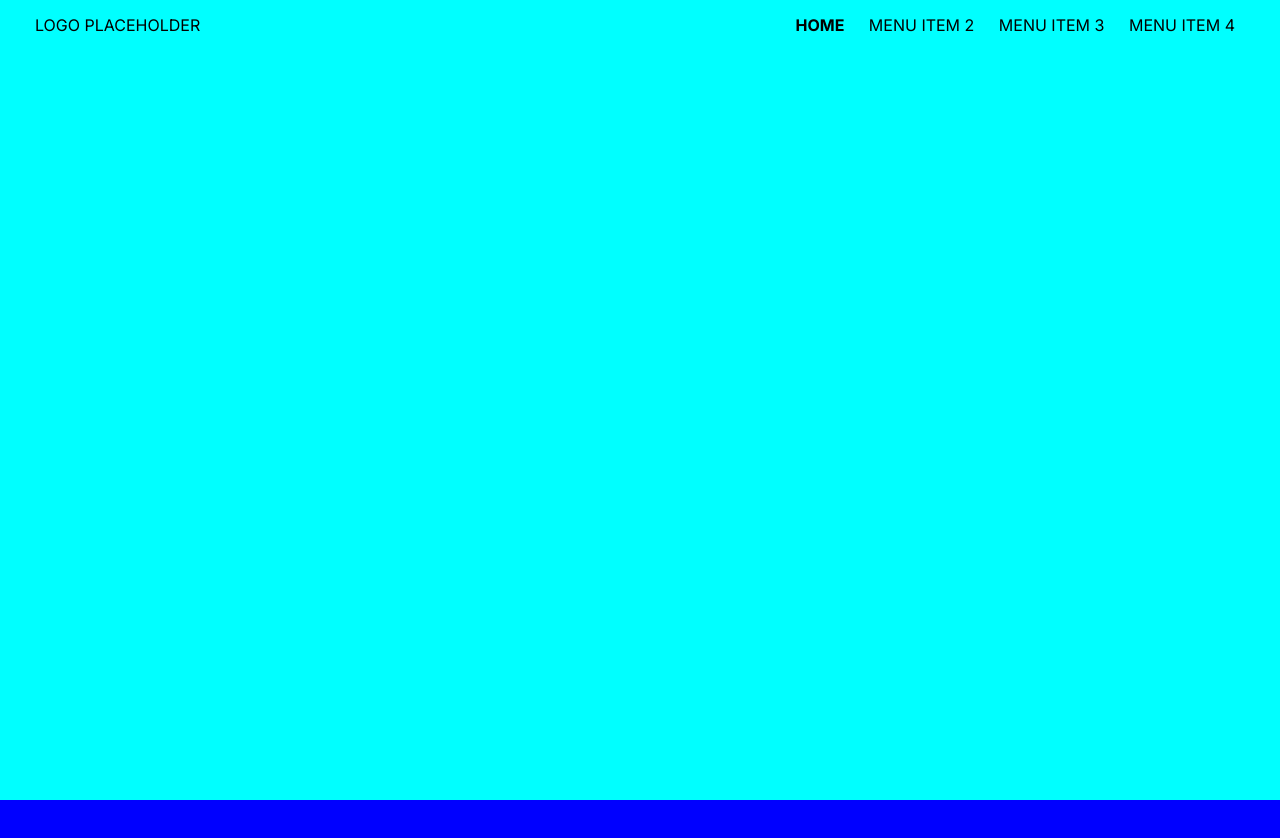
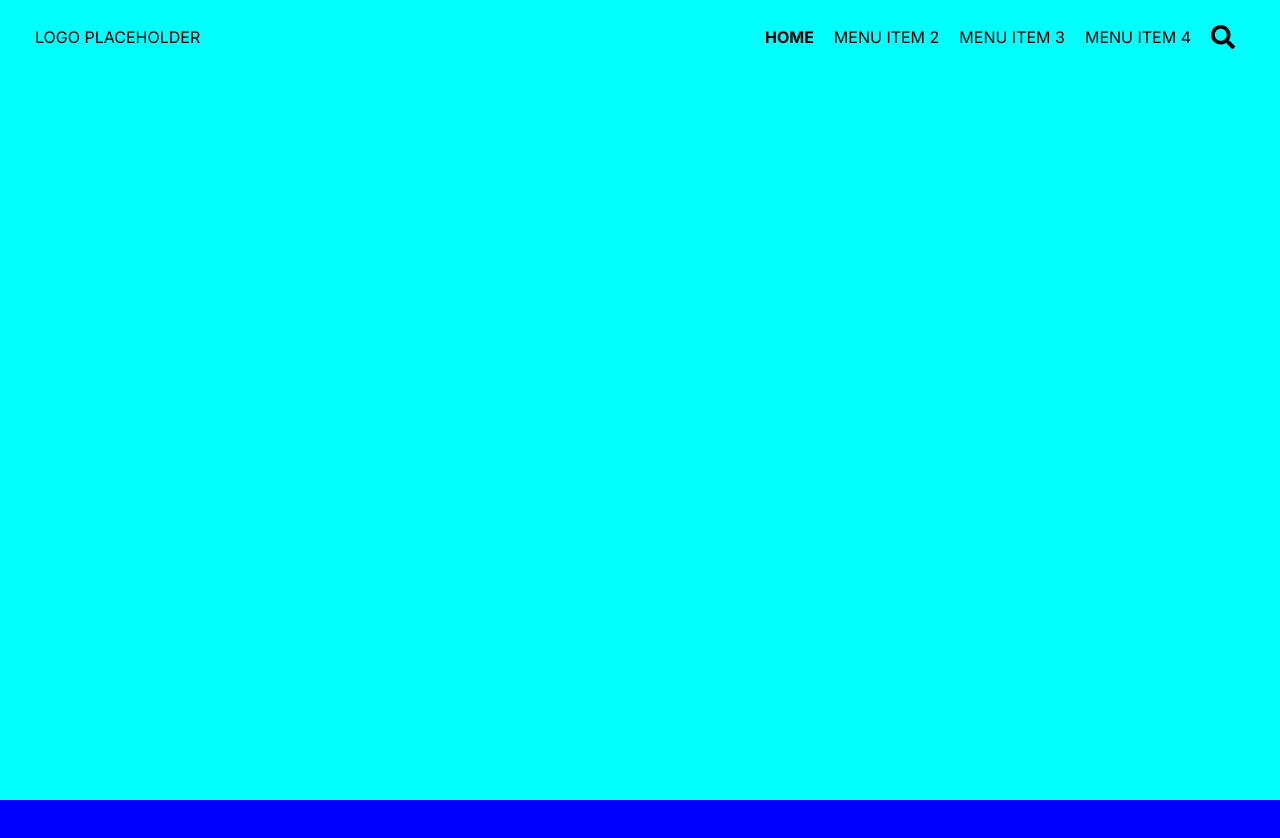
Before and after one commit to NeoIsRecursive/smoove, a website: page index.html in a window 1280 px wide. Shown: the top 838 px of the page. Drawn offline with nearby package versions, Linux system fonts and the light colour scheme; files that its build step writes are made by us from their sources.

Commit message:
Added search icon to navbar

```diff
--- a/index.html
+++ b/index.html
@@ -19,6 +19,7 @@
                 <li class="nav-item">Menu item 2</li>
                 <li class="nav-item">Menu item 3</li>
                 <li class="nav-item">Menu item 4</li>
+                <li class="nav-item search"><img src="public/img/search.svg" alt="Search"></li>
             </ul>
         </nav>
     </header>
--- a/styles/scss/test.scss
+++ b/styles/scss/test.scss
@@ -15,7 +15,7 @@ body{
         width: 100%;
         justify-content: space-between;
         align-items: center;
-        padding: 15px 35px;
+        padding: 25px 35px;
 
         .logo{
 
@@ -24,11 +24,23 @@ body{
         nav{
             .nav-list{
                 list-style-type: none;
+                display: flex;
+                align-items: center;
                 .nav-item{
                     display: inline-block;
-                    padding: 0 10px;
+                    margin: 0 10px;
                     text-transform: uppercase;
                     cursor: pointer;
+
+                    &.search{
+                        display: flex;
+                        align-items: center;
+
+                        img{
+                            width: 24px;
+                            height: 24px;
+                        }
+                    }
 
                     &.active{
                         font-weight: 700;
```
